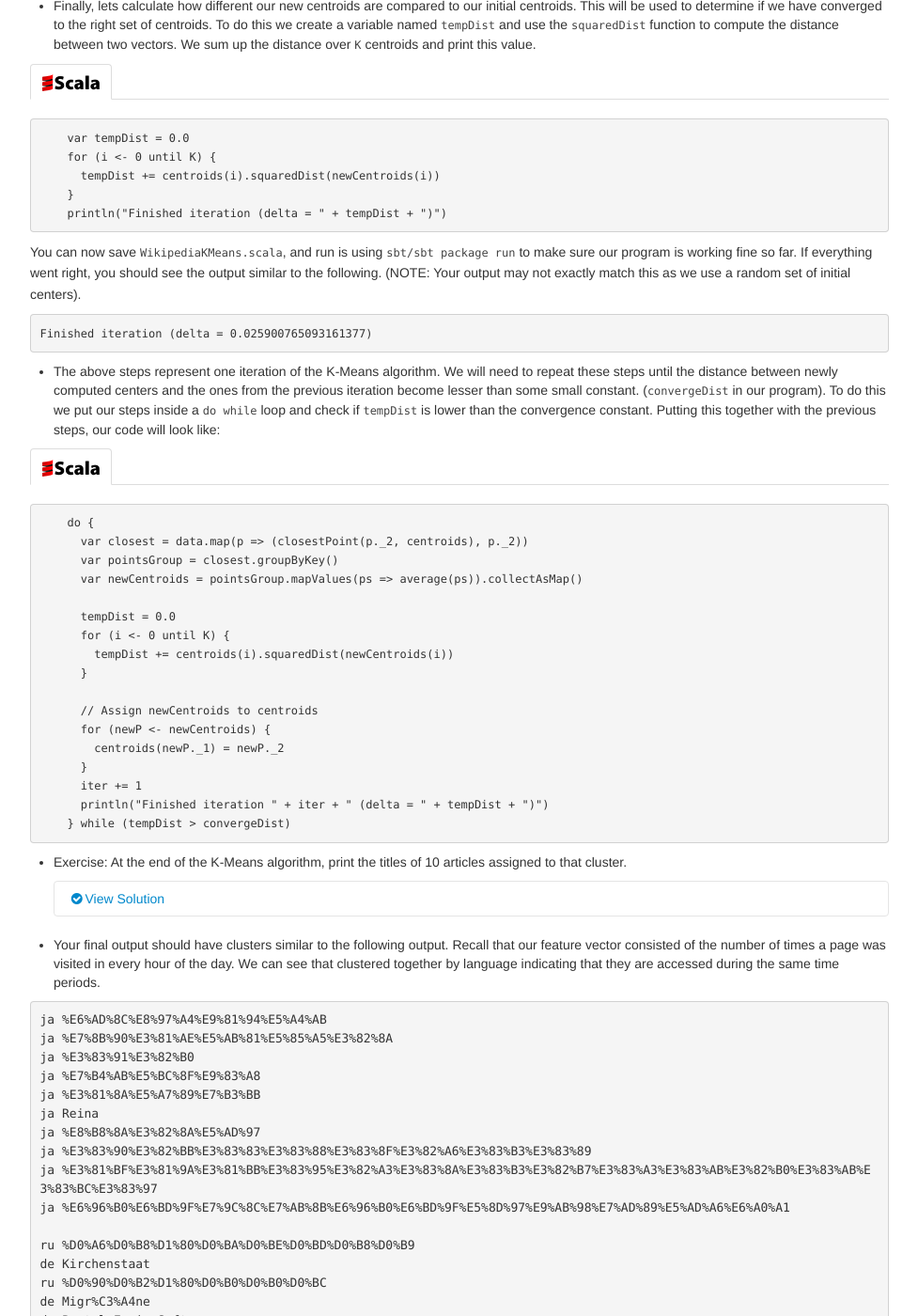
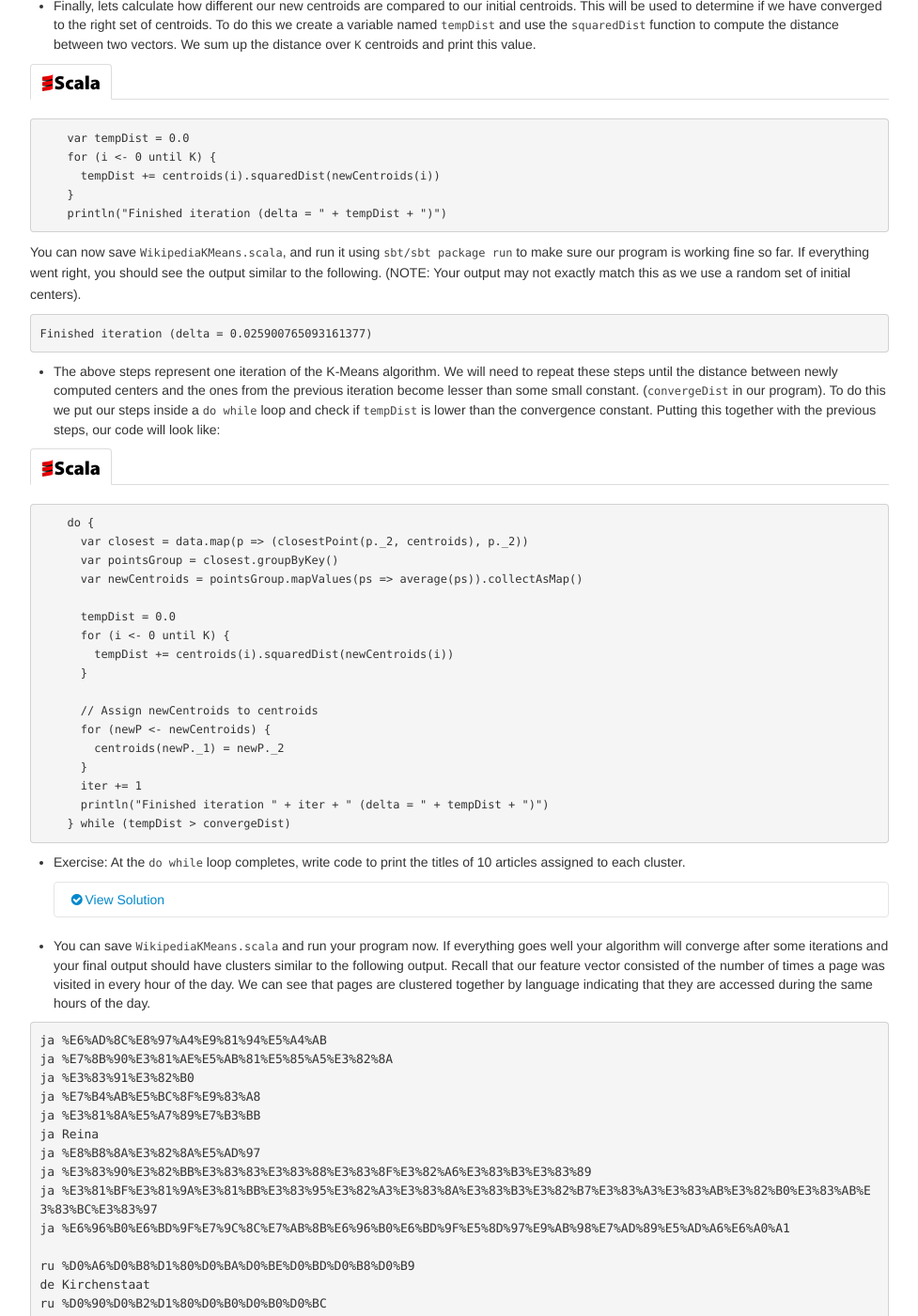
Before and after one commit to databricks/spark-training, a Jekyll site: the page built from strata_2013/index.md, in a window 1280 px wide and 1400 px high, scrolled down 20490 px. Shown: the whole window at 94% size, without its empty margins (151-1128 px from the left). Built offline with Jekyll 4.4.1, drawn with Linux system fonts in a browser that asks for light colours; some of the changed text lies outside the part shown.

Commit message:
Fix K-Means description.

```diff
--- a/strata_2013/index.md
+++ b/strata_2013/index.md
@@ -1365,7 +1365,7 @@ Exercise: Write the `average` function in `WikipediaKMeans.scala` to sum all the
 </div>
 </div>
 
-You can now save `WikipediaKMeans.scala`, and run is using `sbt/sbt package run` to make sure our program is working fine so far. If everything went right, you should see the output similar to the following. (NOTE: Your output may not exactly match this as we use a random set of initial centers).
+You can now save `WikipediaKMeans.scala`, and run it using `sbt/sbt package run` to make sure our program is working fine so far. If everything went right, you should see the output similar to the following. (NOTE: Your output may not exactly match this as we use a random set of initial centers).
 
 ~~~
 Finished iteration (delta = 0.025900765093161377)
@@ -1397,7 +1397,7 @@ Finished iteration (delta = 0.025900765093161377)
 </div>
 </div>
 
-- Exercise: At the end of the K-Means algorithm, print the titles of 10 articles assigned to that cluster.
+- Exercise: At the `do while` loop completes, write code to print the titles of 10 articles assigned to each cluster.
 
     <div class="solution" markdown="1">
       val numArticles = 10
@@ -1409,7 +1409,7 @@ Finished iteration (delta = 0.025900765093161377)
       }
     </div>
 
-- Your final output should have clusters similar to the following output. Recall that our feature vector consisted of the number of times a page was visited in every hour of the day. We can see that clustered together by language indicating that they are accessed during the same time periods.
+- You can save `WikipediaKMeans.scala` and run your program now. If everything goes well your algorithm will converge after some iterations and your final output should have clusters similar to the following output. Recall that our feature vector consisted of the number of times a page was visited in every hour of the day. We can see that pages are clustered together by language indicating that they are accessed during the same hours of the day.
 
 <pre class="nocode">
 ja %E6%AD%8C%E8%97%A4%E9%81%94%E5%A4%AB
```
Also changed, not shown: other parts of strata_2013/index.md (+1 -1 lines).
